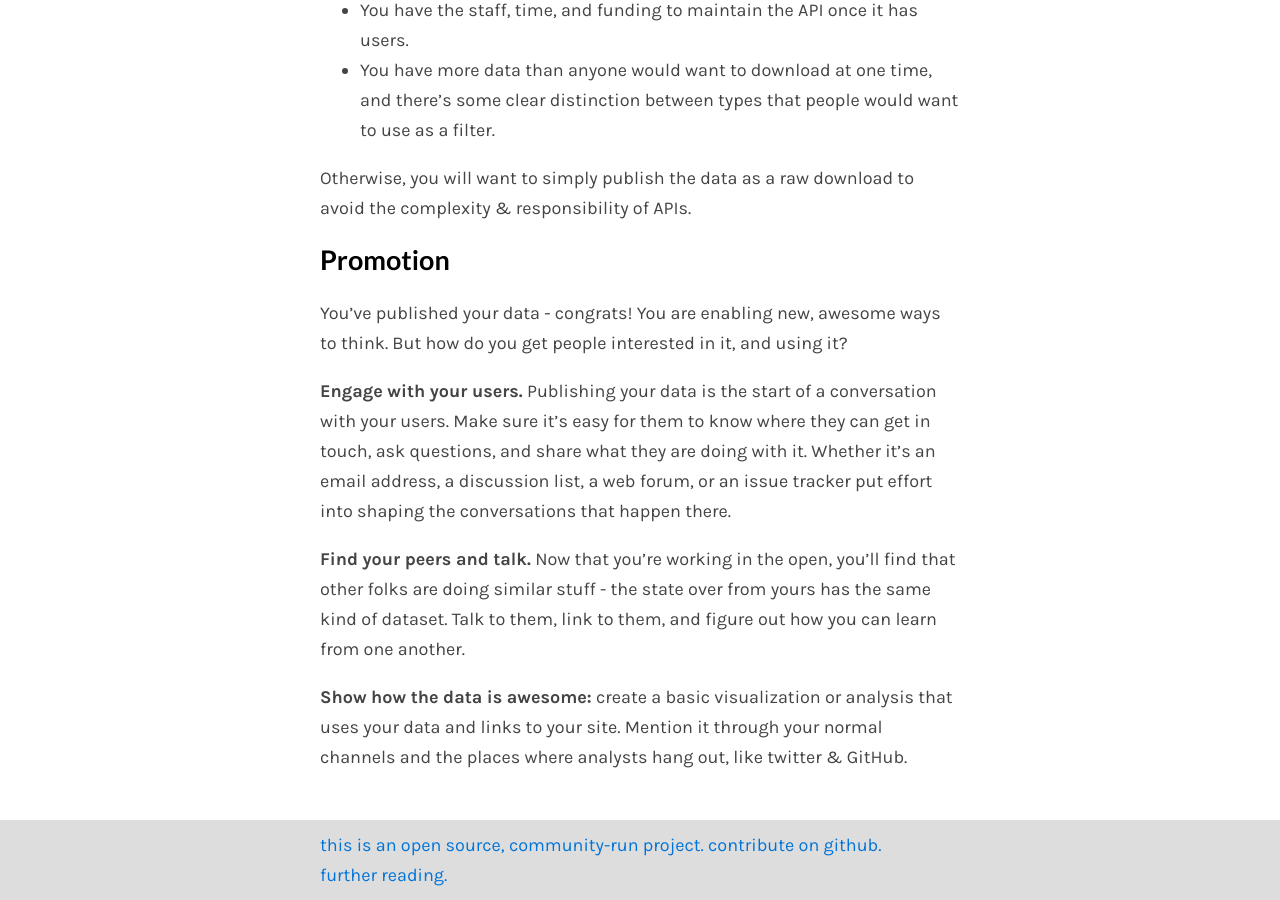
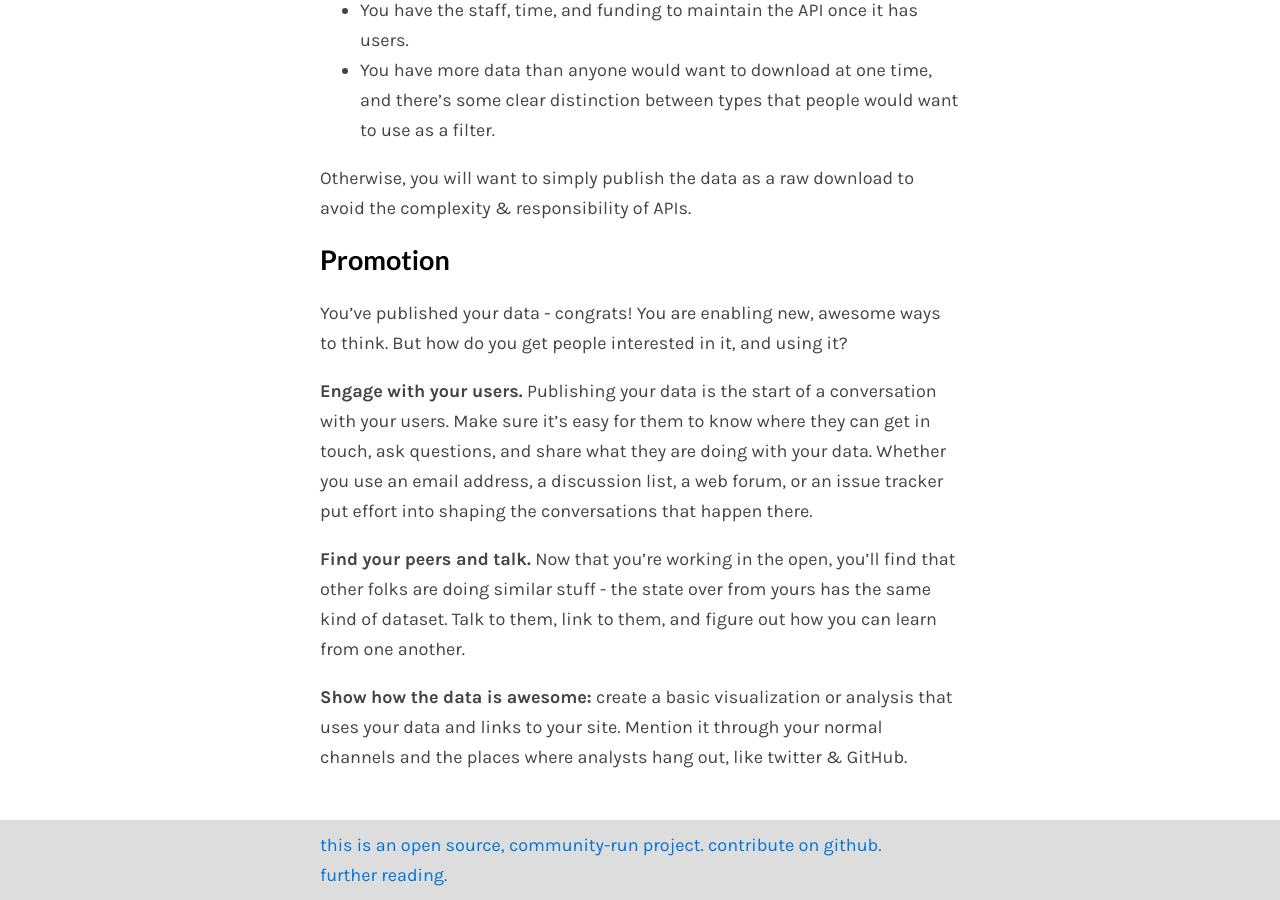
Before and after one commit to tmcw/simpleopendata, a Jekyll site: the page built from index.md, in a window 1280 px wide and 900 px high, scrolled down 3570 px. Built offline with Jekyll 4.4.1, drawn with Linux system fonts in a browser that asks for light colours; Markdown is read by kramdown in place of the engine named in the settings; comment, search, counter and statistics services are not loaded.

Commit message:
tightened up the wording a bit more

```diff
--- a/index.md
+++ b/index.md
@@ -83,7 +83,7 @@ Otherwise, you will want to simply publish the data as a raw download to avoid t
 
 You've published your data - congrats! You are enabling new, awesome ways to think. But how do you get people interested in it, and using it?
 
-**Engage with your users.** Publishing your data is the start of a conversation with your users. Make sure it's easy for them to know where they can get in touch, ask questions, and share what they are doing with it. Whether it's an email address, a discussion list, a web forum, or an issue tracker put effort into shaping the conversations that happen there.
+**Engage with your users.** Publishing your data is the start of a conversation with your users. Make sure it's easy for them to know where they can get in touch, ask questions, and share what they are doing with your data. Whether you use an email address, a discussion list, a web forum, or an issue tracker put effort into shaping the conversations that happen there.
 
 **Find your peers and talk.** Now that you're working in the open, you'll find that other folks are doing similar stuff - the state over from yours has the same kind of dataset. Talk to them, link to them, and figure out how you can learn from one another.
 
```
